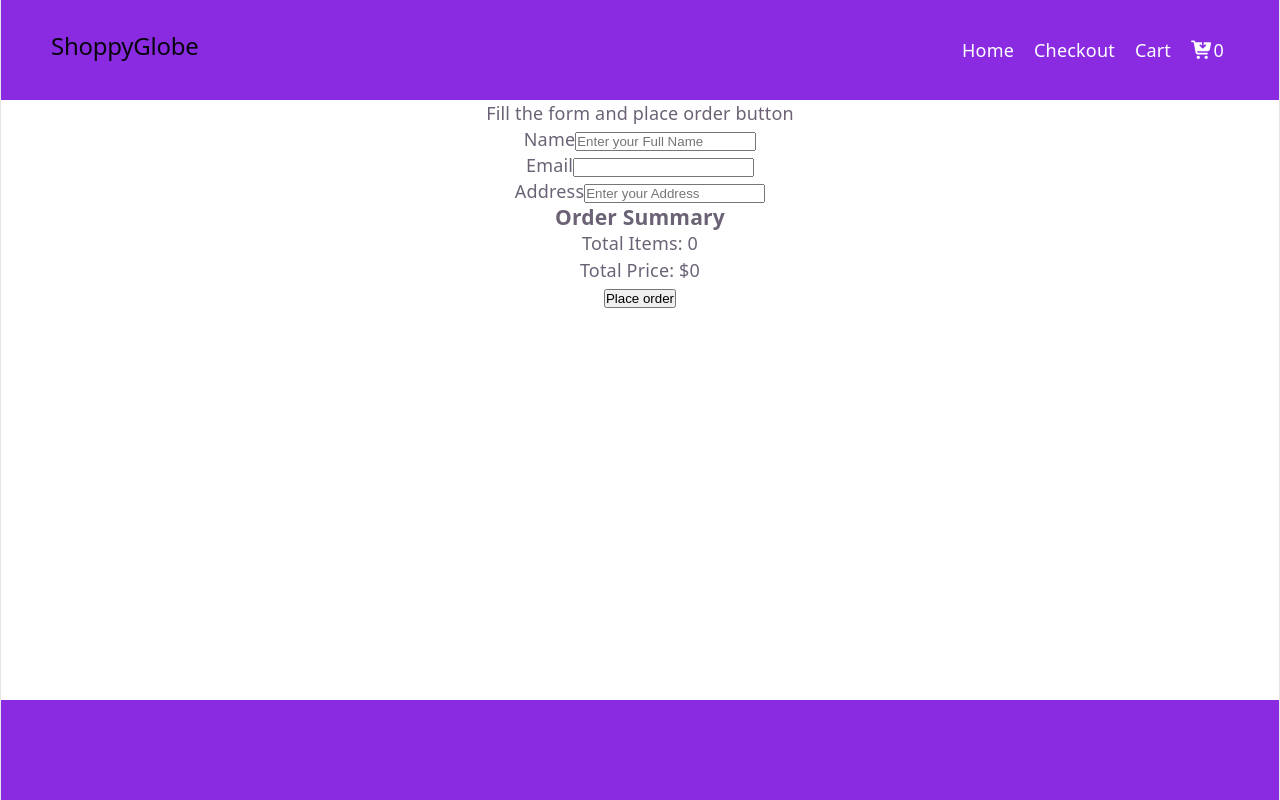
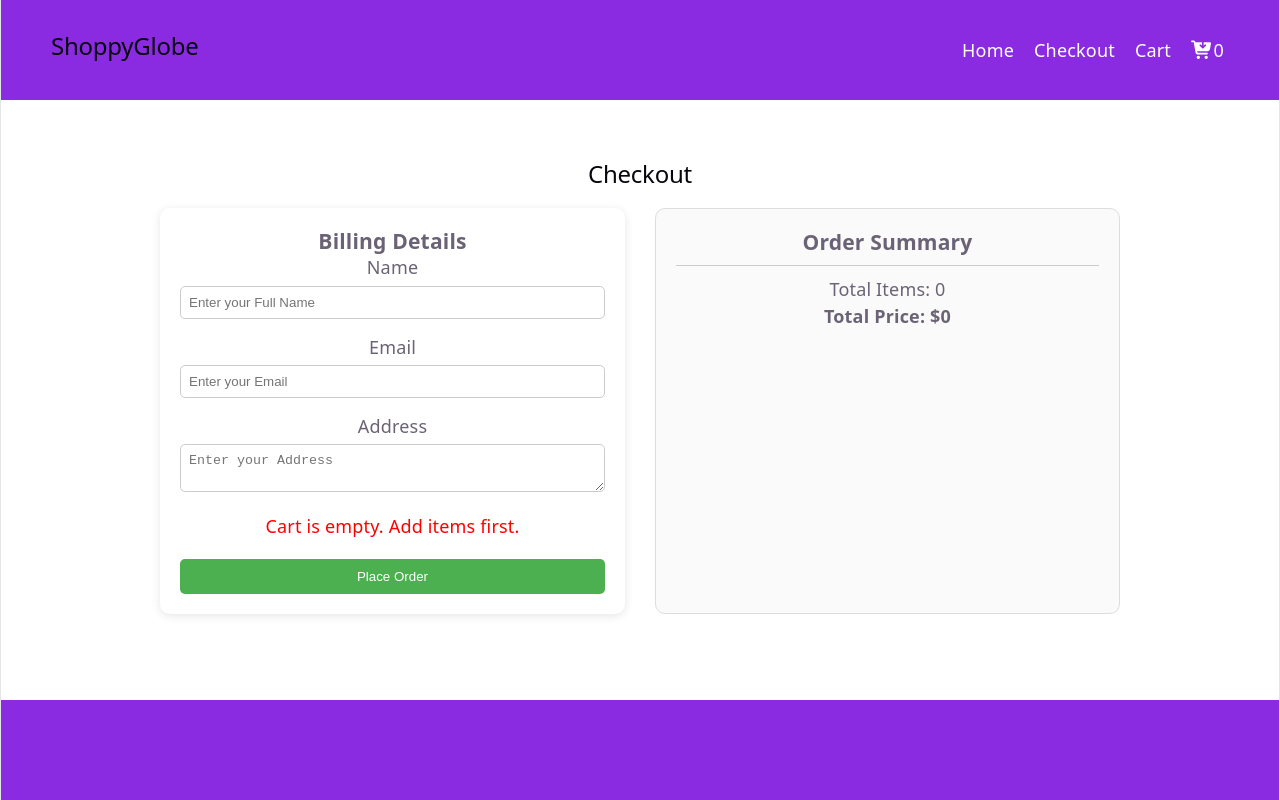
Before and after one commit to gauravbhardwaj12/shoppyGlobe, a React (Vite) app: page /checkout in a window 1280 px wide. Built offline with nearby package versions, Linux system fonts and the light colour scheme.

Commit message:
changes in the style of cart and checkout to make ui better

```diff
--- /dev/null
+++ b/src/Components/CartItem.css
@@ -0,0 +1,73 @@
+.cart-item {
+  display: flex;
+  align-items: center;
+  justify-content: space-between;
+  border: 1px solid #ddd;
+  padding: 15px;
+  border-radius: 10px;
+  margin-bottom: 15px;
+  background: #fff;
+  box-shadow: 0 1px 5px rgba(0, 0, 0, 0.05);
+}
+
+.cart-item-info h4 {
+  margin: 0;
+  font-size: 18px;
+}
+
+.cart-item-info p {
+  margin: 5px 0 0;
+  color: #555;
+}
+
+.cart-item-quantity {
+  display: flex;
+  align-items: center;
+  gap: 10px;
+}
+
+.qty-btn {
+  padding: 5px 10px;
+  border: 1px solid #ddd;
+  background: #f0f0f0;
+  cursor: pointer;
+  border-radius: 5px;
+  font-size: 16px;
+  transition: 0.2s;
+}
+
+.qty-btn:hover {
+  background: #e0e0e0;
+}
+
+.cart-item-total p {
+  font-weight: bold;
+  margin: 0 15px;
+}
+
+.remove-btn {
+  padding: 5px 10px;
+  background: #e91e63;
+  color: white;
+  border: none;
+  border-radius: 5px;
+  cursor: pointer;
+  transition: 0.2s;
+}
+
+.remove-btn:hover {
+  background: #c2185b;
+}
+
+/* Responsive for small screens */
+@media (max-width: 600px) {
+  .cart-item {
+    flex-direction: column;
+    align-items: flex-start;
+    gap: 10px;
+  }
+
+  .cart-item-total {
+    margin-left: 0;
+  }
+}
--- a/src/Components/CartItem.jsx
+++ b/src/Components/CartItem.jsx
@@ -1,19 +1,46 @@
 import { useDispatch } from "react-redux";
-import { addtocart,decreaseQuantity,removetocart } from "../utils/Cart/Cartslice";
-function CartItem({product}){
-    const dispatch=useDispatch();
-    function handleremove(productid){
-     dispatch(removetocart(productid))
-    }
-    return(<>
-    <div>
+import { addtocart, decreaseQuantity, removetocart } from "../utils/Cart/Cartslice";
+import "./CartItem.css";
+
+function CartItem({ product }) {
+  const dispatch = useDispatch();
+
+  function handleRemove(productId) {
+    dispatch(removetocart(productId));
+  }
+
+  return (
+    <div className="cart-item">
+      <div className="cart-item-info">
         <h4>{product.title}</h4>
-        <p>Quantity : {product.quantity}</p>
-        <button onClick={()=>dispatch(decreaseQuantity(product.id))}>-</button>
-        <button onClick={()=>dispatch(addtocart(product))}>+</button>
-        <button onClick={()=>handleremove(product.id)}>remove item</button>
+        <p>${product.price} each</p>
+      </div>
+
+      <div className="cart-item-quantity">
+        <button
+          className="qty-btn"
+          onClick={() => dispatch(decreaseQuantity(product.id))}
+        >
+          -
+        </button>
+        <span>{product.quantity}</span>
+        <button
+          className="qty-btn"
+          onClick={() => dispatch(addtocart(product))}
+        >
+          +
+        </button>
+      </div>
+
+      <div className="cart-item-total">
+        <p>${product.price * product.quantity}</p>
+      </div>
+
+      <button className="remove-btn" onClick={() => handleRemove(product.id)}>
+        Remove
+      </button>
     </div>
+  );
+}
 
-    </>);
-}
 export default CartItem;
--- /dev/null
+++ b/src/Components/Checkout.css
@@ -0,0 +1,83 @@
+.checkout-container {
+  max-width: 1000px;
+  margin: 40px auto;
+  padding: 20px;
+}
+
+.checkout-container h2 {
+  text-align: center;
+  margin-bottom: 20px;
+}
+
+/* Layout */
+.checkout-grid {
+  display: grid;
+  grid-template-columns: 1fr 1fr;
+  gap: 30px;
+}
+
+/* Form */
+.checkout-form {
+  background: #fff;
+  padding: 20px;
+  border-radius: 10px;
+  box-shadow: 0 2px 10px rgba(0, 0, 0, 0.1);
+}
+
+.form-group {
+  margin-bottom: 15px;
+}
+
+.form-group label {
+  display: block;
+  margin-bottom: 5px;
+  font-weight: 500;
+}
+
+.form-group input,
+.form-group textarea {
+  width: 100%;
+  padding: 8px;
+  border-radius: 5px;
+  border: 1px solid #ccc;
+}
+
+.place-order-btn {
+  width: 100%;
+  padding: 10px;
+  background: #4caf50;
+  color: white;
+  border: none;
+  border-radius: 5px;
+  margin-top: 10px;
+  cursor: pointer;
+}
+
+.place-order-btn:hover {
+  background: #388e3c;
+}
+
+/* Summary */
+.checkout-summary {
+  background: #fafafa;
+  padding: 20px;
+  border-radius: 10px;
+  border: 1px solid #ddd;
+}
+
+.checkout-summary ul {
+  list-style: none;
+  padding: 0;
+}
+
+.checkout-summary li {
+  display: flex;
+  justify-content: space-between;
+  margin-bottom: 10px;
+}
+
+.summary-total {
+  border-top: 1px solid #ccc;
+  padding-top: 10px;
+  margin-top: 10px;
+}
--- a/src/Components/Checkout.jsx
+++ b/src/Components/Checkout.jsx
@@ -1,62 +1,123 @@
 import { useState } from "react";
-import { useSelector,useDispatch } from "react-redux";
+import { useSelector, useDispatch } from "react-redux";
 import { clearcart } from "../utils/Cart/Cartslice";
 import { useNavigate } from "react-router-dom";
+import "./Checkout.css";
 
-function Checkout(){
-const cartItems=useSelector((state)=>state.cart.list)
-const dispatch=useDispatch();
-const navigate=useNavigate();
+function Checkout() {
+  const cartItems = useSelector((state) => state.cart.list);
+  const dispatch = useDispatch();
+  const navigate = useNavigate();
 
+  const [name, setName] = useState("");
+  const [email, setEmail] = useState("");
+  const [address, setAddress] = useState("");
 
-const [name,setName]=useState("");
-const [email,setEmail]=useState("");
-const [address,setAddress]=useState("");
+  // Calculate totals
+  const totalQuantity = cartItems.reduce(
+    (sum, item) => sum + item.quantity,
+    0
+  );
+  const totalPrice = cartItems.reduce(
+    (sum, item) => sum + item.price * item.quantity,
+    0
+  );
 
-//calculating totals
-const totalQuantity = cartItems.reduce((sum, item) => sum + item.quantity, 0);
-  const totalPrice = cartItems.reduce((sum, item) => sum + item.price * item.quantity, 0);
+  function handlesubmit(e) {
+    e.preventDefault();
 
-    function handlesubmit(e){
-        e.preventDefault();
+    // Prevent ordering if cart is empty
+    if (cartItems.length === 0) {
+      alert("Your cart is empty! Add items before placing order.");
+      return;
+    }
+
+    // Validate inputs
     if (!name || !email || !address) {
       alert("Please fill all fields!");
       return;
     }
-alert("order placed successfully");
+
+    // Success
+    alert("Order placed successfully ✅");
     dispatch(clearcart());
     navigate("/");
+  }
 
-    }
-    return(<>
-    Fill  the form and place order button
-    <form onSubmit={handlesubmit}>
-        <div>
+  return (
+    <div className="checkout-container">
+      <h2>Checkout</h2>
+
+      <div className="checkout-grid">
+        {/* FORM */}
+        <form className="checkout-form" onSubmit={handlesubmit}>
+          <h3>Billing Details</h3>
+
+          <div className="form-group">
             <label>Name</label>
-            <input type="text" name="fullname" placeholder="Enter your Full Name" onChange={(e)=>setName(e.target.value)} />
-        </div>
-        <div>
-            <label >Email</label>
-            <input type="email" name="email" id="" onChange={(e)=>setEmail(e.target.value)} />
-        </div>
-        <div>
-            <label htmlFor="address">Address</label>
-            <input type="text" name="address" placeholder="Enter your Address" onChange={(e)=>setAddress(e.target.value)} />
+            <input
+              type="text"
+              placeholder="Enter your Full Name"
+              value={name}
+              onChange={(e) => setName(e.target.value)}
+            />
           </div>
 
+          <div className="form-group">
+            <label>Email</label>
+            <input
+              type="email"
+              placeholder="Enter your Email"
+              value={email}
+              onChange={(e) => setEmail(e.target.value)}
+            />
+          </div>
+
+          <div className="form-group">
+            <label>Address</label>
+            <textarea
+              placeholder="Enter your Address"
+              value={address}
+              onChange={(e) => setAddress(e.target.value)}
+            />
+          </div>
+
+          {cartItems.length === 0 && (
+            <p style={{ color: "red", marginBottom: "10px" }}>
+              Cart is empty. Add items first.
+            </p>
+          )}
+
+          <button
+            type="submit"
+            className="place-order-btn"
+            disabled={cartItems.length === 0}
+          >
+            Place Order
+          </button>
+        </form>
+
+        {/* SUMMARY */}
+        <div className="checkout-summary">
           <h3>Order Summary</h3>
+
           <ul>
-          {cartItems.map(item => (
+            {cartItems.map((item) => (
               <li key={item.id}>
-              {item.title} x {item.quantity} = ${item.price * item.quantity}
+                {item.title} x {item.quantity}
+                <span>${item.price * item.quantity}</span>
               </li>
             ))}
           </ul>
+
+          <div className="summary-total">
             <p>Total Items: {totalQuantity}</p>
-        <p>Total Price: ${totalPrice}</p>
+            <h4>Total Price: ${totalPrice}</h4>
+          </div>
+        </div>
+      </div>
+    </div>
+  );
+}
 
-        <button type="submit">Place order</button>
-    </form>
-    </>)
-}
 export default Checkout;
```
Lines whose indentation alone changed are shown as unchanged.
